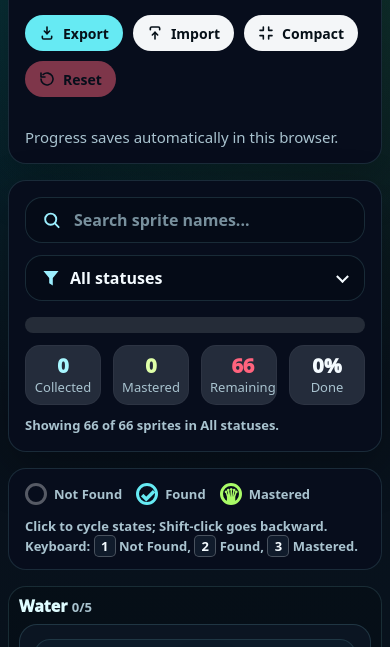
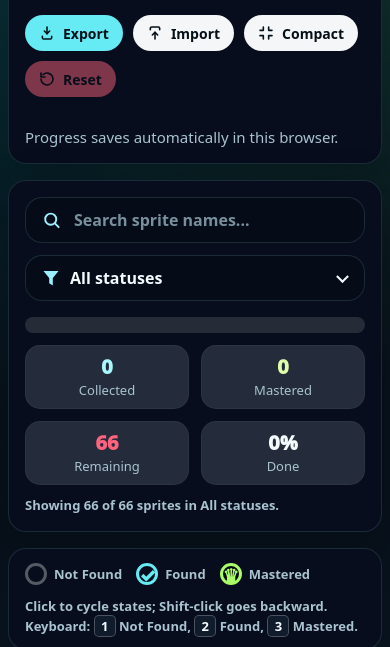
Before and after one commit to MRSessions/fn-sprite-checklist, a website: page index.html in a window 390 px wide. Shown: the part 123-770 px from the top of the page. Drawn offline with Linux system fonts and the light colour scheme.

Commit message:
Fix mobile progress summary layout

```diff
--- a/index.html
+++ b/index.html
@@ -779,6 +779,17 @@
       body.compact-mode .bar { grid-column: 1 / -1; }
       body.compact-mode .sprite-groups { grid-template-columns: 1fr; }
       body.compact-mode .sprite-grid {
+        grid-template-columns: repeat(4, minmax(0, 1fr));
+      }
+    }
+    @media (max-width: 480px) {
+      .progress-row {
+        grid-template-columns: repeat(2, minmax(0, 1fr));
+      }
+      .stat-tile {
+        min-height: 64px;
+      }
+      body.compact-mode .progress-row {
         grid-template-columns: repeat(4, minmax(0, 1fr));
       }
     }
```
